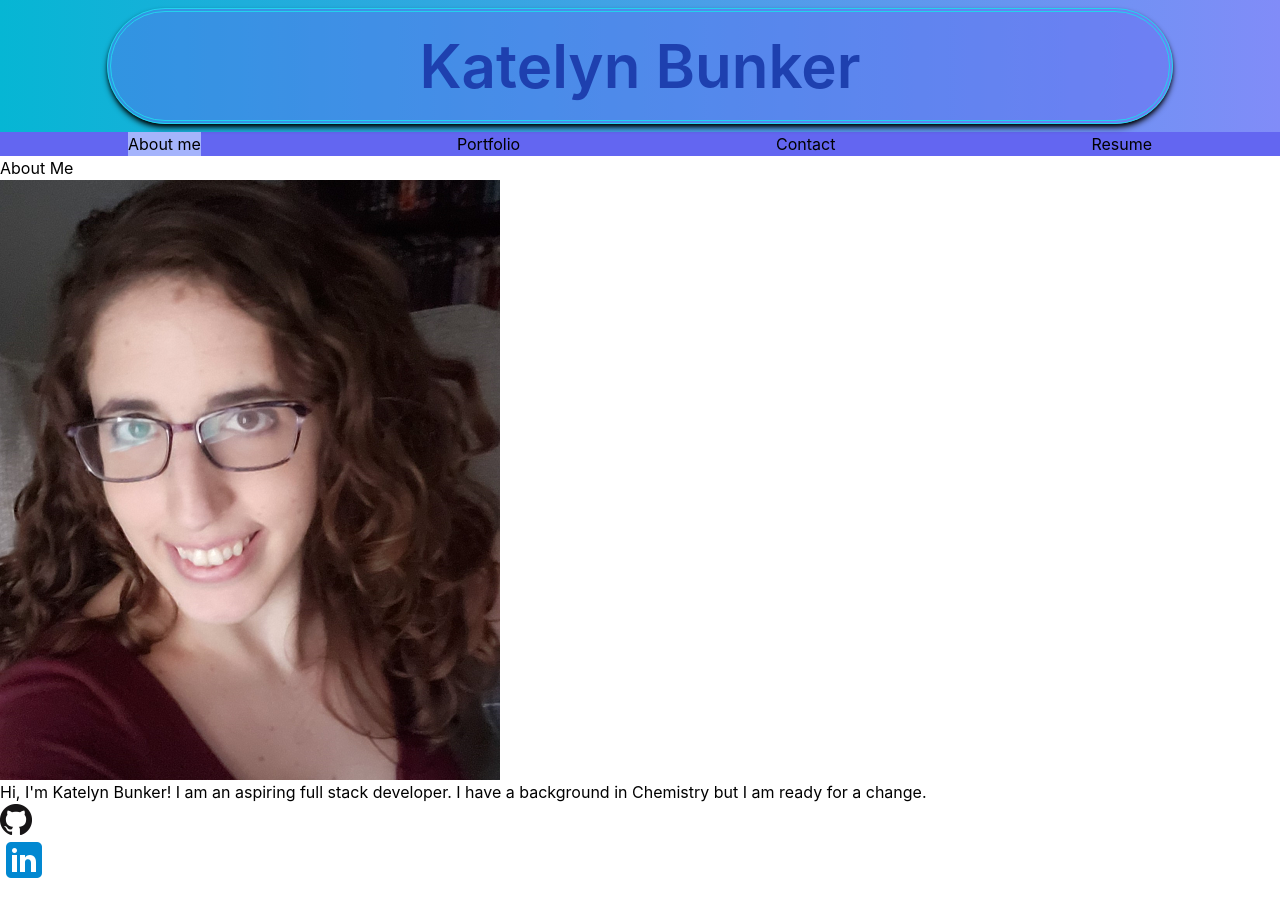
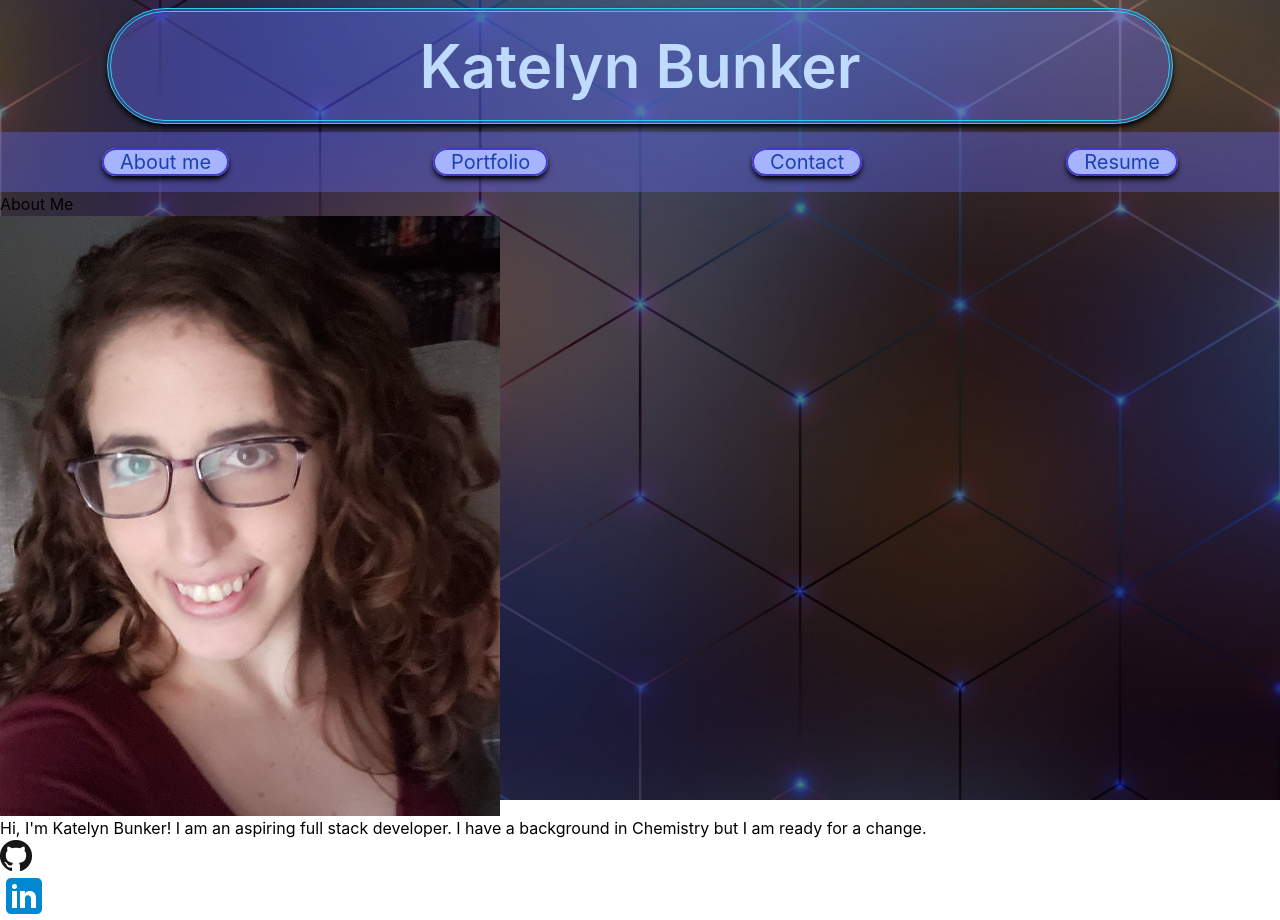
Before and after one commit to kerbunker/react-portfolio, a React (Create React App) app: page / in a window 1280 px wide. Before the commit the page ends 884 px from the top, so only its background shows below. Built offline with nearby package versions, Linux system fonts and the light colour scheme.

Commit message:
changed header background and styled nav

```diff
--- a/src/App.js
+++ b/src/App.js
@@ -6,6 +6,7 @@ import Contact from './components/Contact';
 import Resume from './components/Resume';
 import Footer from './components/Footer';
 import './App.css';
+import bkgrd from './assets/images/bkgd-image.jpg';
 
 function App() {
   const [selectedPage, setSelectedPage] = useState('About');
@@ -27,10 +28,12 @@ function App() {
 
   return (
     <div className='w-screen'>
-      <header className='bg-gradient-to-r from-cyan-500 to-indigo-400 pt-2 '>
+      <img src={bkgrd} className="absolute w-full bg-cover z-[-100] brightness-50" alt="pattern-background" />
+      <header className=" pt-2">
+
         <div className='flex justify-center'>
         <h1 className='flex justify-center py-6 mx-8 mb-2 flex w-5/6 bg-indigo-500/40 border-4 border-double border-cyan-400 rounded-full shadow-md shadow-black'>
-          <a className='text-blue-800 w-full justify-center items-center text-center text-4xl md:text-6xl font-semibold' href="/" >Katelyn Bunker</a>
+          <p className='text-blue-200 w-full justify-center items-center text-center text-4xl md:text-6xl font-semibold' >Katelyn Bunker</p>
         </h1>
         </div>
         <Nav selectedPage = {selectedPage} handlePageChange={handlePageChange} />
--- a/src/components/Nav/index.js
+++ b/src/components/Nav/index.js
@@ -4,25 +4,25 @@ function Nav({ selectedPage, handlePageChange }) {
 
   return (
 
-      <ul className="bg-indigo-500 flex justify-around flex-col md:flex-row text-center">
+      <ul className="bg-indigo-500/40 flex justify-around flex-col md:flex-row text-center py-4">
 
-        <li className='bg-indigo-300'>
-          <a href='#about' onClick={() => handlePageChange('About')} className={selectedPage === 'About' ? 'nav-item-active' : 'nav-item'}>
+        <li>
+          <a href='#about' onClick={() => handlePageChange('About')} className="bg-indigo-300 rounded-full hover:bg-blue-500 px-4 my-4 active:bg-cyan-500 text-xl text-blue-800 shadow-md shadow-black px-16 md:px-4 border-2 border-indigo-700">
             About me
           </a>
         </li>
         <li className="nav-item">
-          <a href='#portfolio' onClick={() => handlePageChange('Portfolio')} className={selectedPage === 'Portfolio' ? 'nav-item-active' : 'nav-item'}>
+          <a href='#portfolio' onClick={() => handlePageChange('Portfolio')} className="bg-indigo-300 rounded-full hover:bg-blue-500 px-4 active:bg-cyan-500 text-xl text-blue-800 shadow-md shadow-black px-16 md:px-4 border-2 border-indigo-700">
             Portfolio
           </a>
         </li>
         <li className="nav-item">
-          <a href='#contact' onClick={() => handlePageChange('Contact')} className={selectedPage === 'Contact' ? 'nav-item-active' : 'nav-item'}>
+          <a href='#contact' onClick={() => handlePageChange('Contact')} className="bg-indigo-300 rounded-full hover:bg-blue-500 px-4 active:bg-cyan-500 text-xl text-blue-800 shadow-md shadow-black px-16 md:px-4 border-2 border-indigo-700">
             Contact
           </a>
         </li>
         <li className="nav-item">
-          <a href='#resume' onClick={() => handlePageChange('Resume')} className={selectedPage === 'Resume' ? 'nav-item-active' : 'nav-item'}>
+          <a href='#resume' onClick={() => handlePageChange('Resume')} className="bg-indigo-300 rounded-full hover:bg-blue-500 px-4 active:bg-cyan-500 text-xl text-blue-800 shadow-md shadow-black px-16 md:px-4 border-2 border-indigo-700">
             Resume
           </a>
         </li>
```
Also changed, not shown: src/assets/images/bkgd-image.jpg (added).
